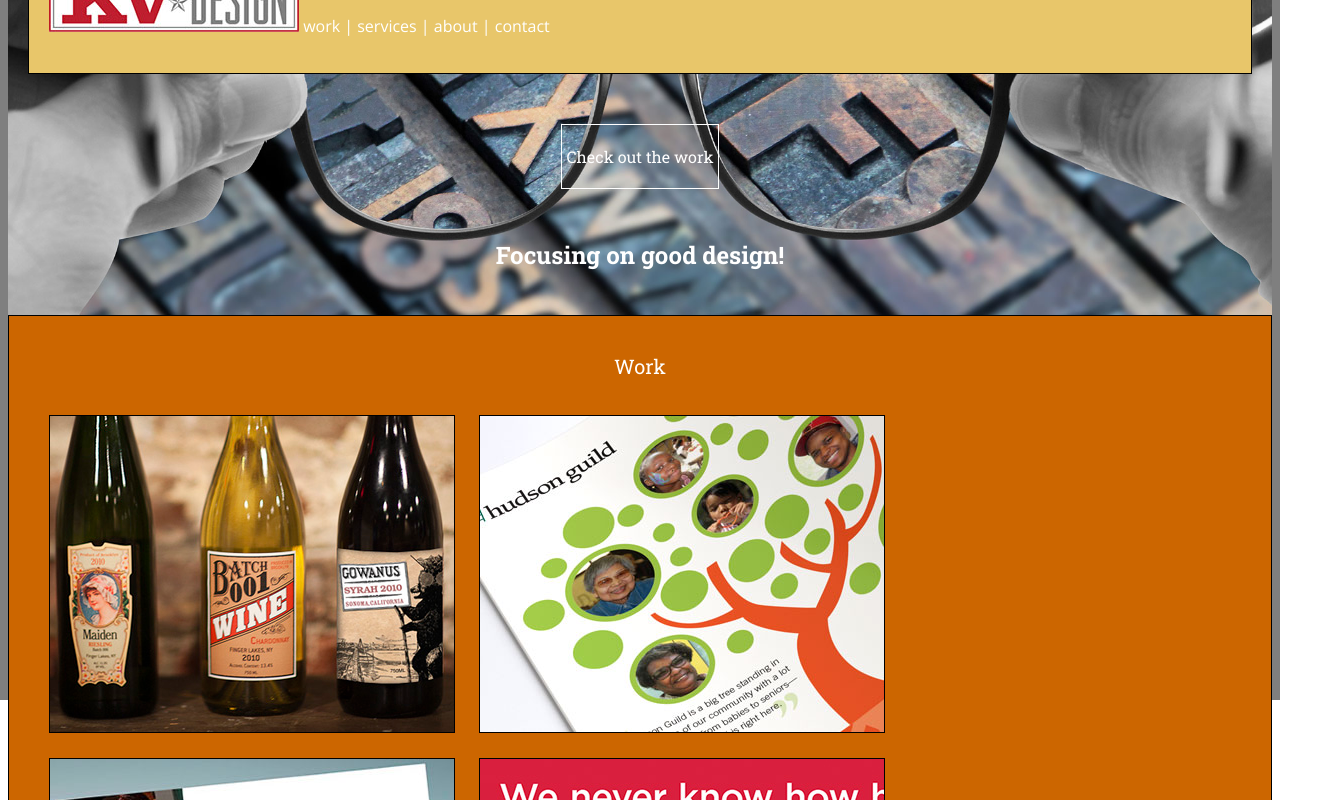
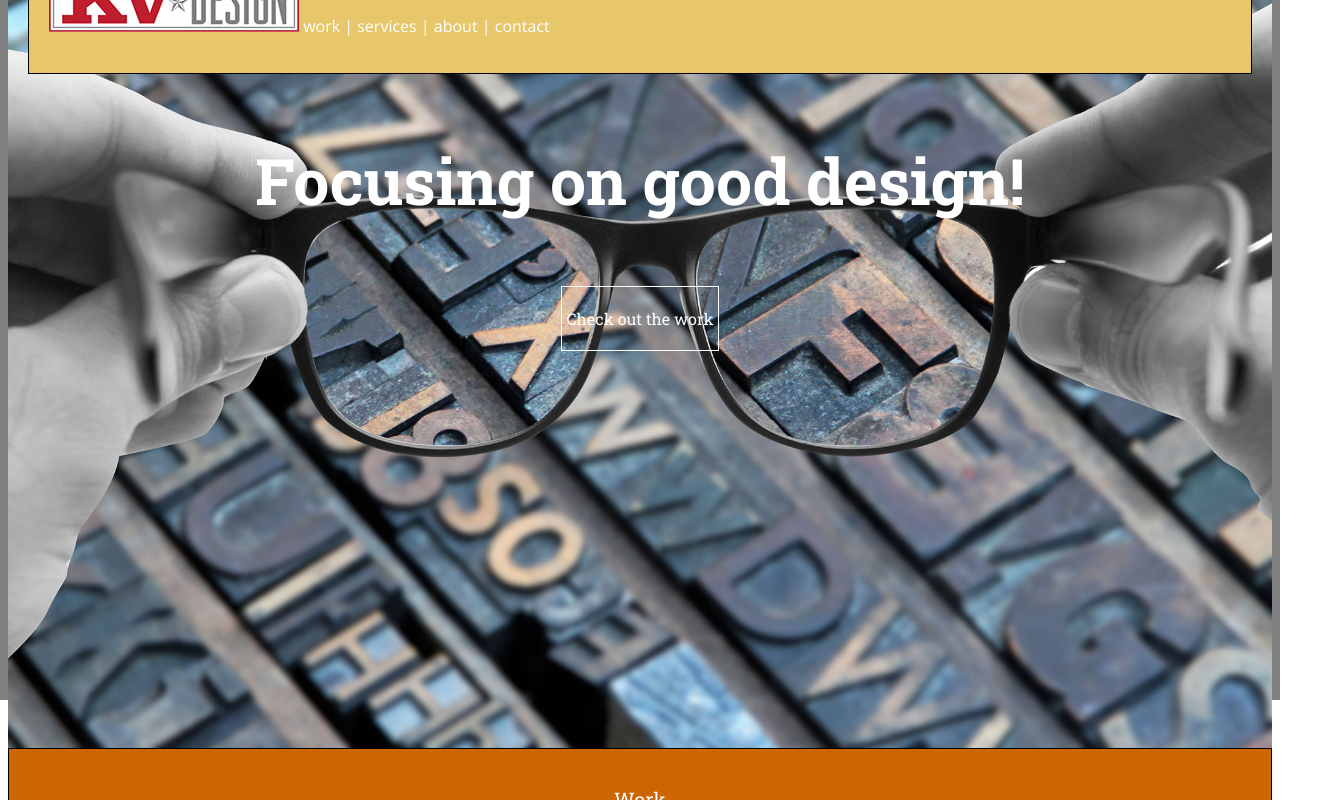
Before and after one commit to kdiehn/kdiehn.github.io, a plain HTML site: page unit_5/index.html in a window 1280 px wide. Shown: the part 100-900 px from the top of the page, 1329 px wide, since content can reach past the window. Drawn offline with nearby package versions, Linux system fonts and the light colour scheme.

Commit message:
updates to unit 5

```diff
--- a/unit_5/css/style.css
+++ b/unit_5/css/style.css
@@ -10,6 +10,7 @@ header {
   -o-background-size: cover;
   background-size: cover;
   padding: 20px;
+  height: 100vh;
 }
 
 nav {
@@ -97,7 +98,7 @@ h3 {
 	text-align: center;
 	font-family: 'Roboto Slab';
 	font-weight: 700;
-	font-size: 1.5em;
+	font-size: 4em;
 }
 
 #navstyle {
@@ -159,10 +160,10 @@ a {
 }
 
 .images {
-	padding: 10px;
 	display: block;
 	margin-left: auto;
 	margin-right: auto;
+	width: 1300px;
 }
 
 .portfolio_image {
--- a/unit_5/index.html
+++ b/unit_5/index.html
@@ -12,10 +12,8 @@
 	<p id="navstyle"><img src="images/kvdesign_logohorizsm.jpg"> <a href="#work" id="buttonlink">work</a> | <a href="#services" id="buttonlink">services</a> | <a href="#about" id="buttonlink">about</a> | <a href="#contact" id="buttonlink">contact</a></p>
 	</nav>
 	<div class="hero_image">
-
+			<p id="slogan">Focusing on good design!</p>
 			<div class="boxed"><p id="button"><a href="#work" id="buttonlink">Check out the work</a></p></div>
-				<p id="slogan">Focusing on good design!</p>
-
 		</div>
 
 	</header>
```
